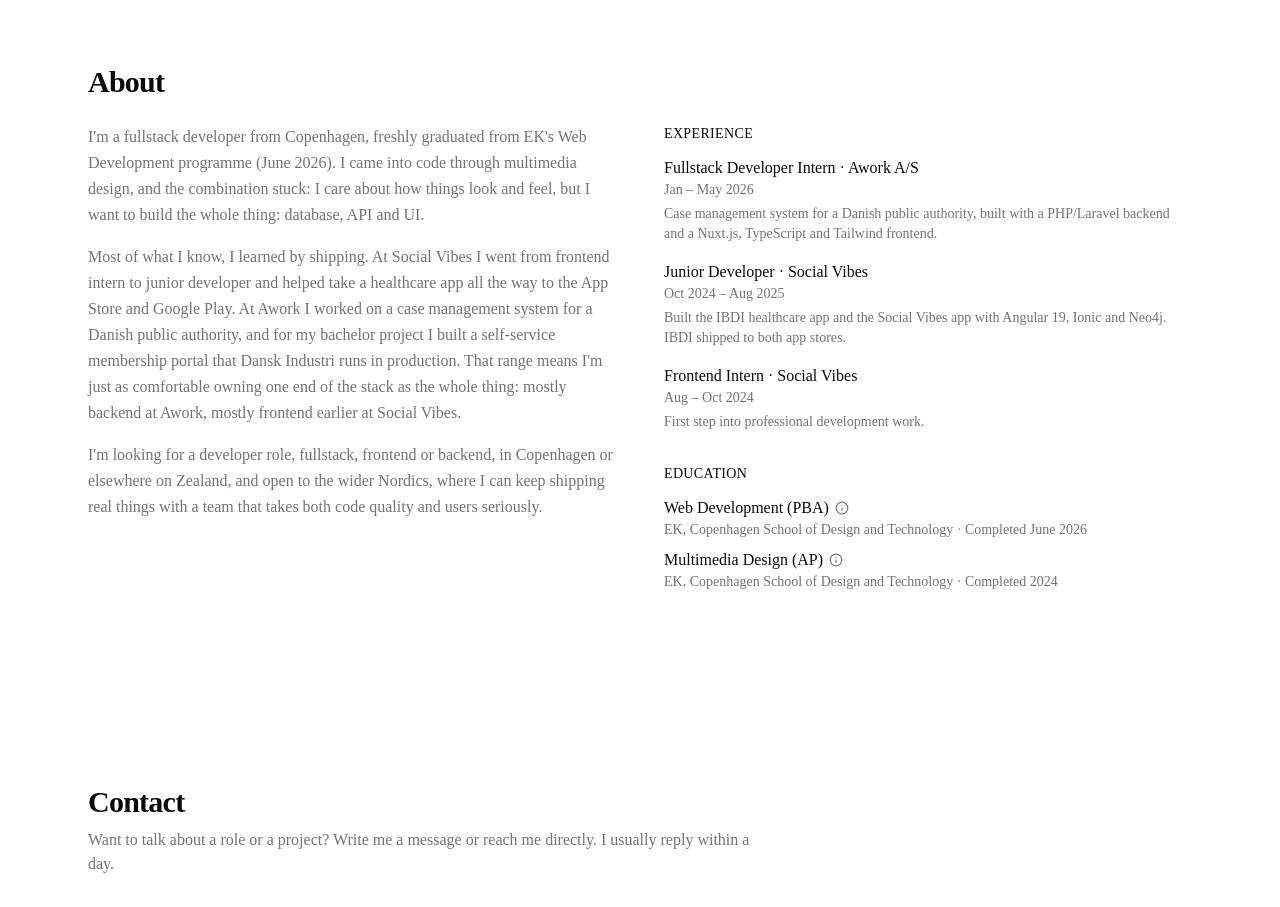
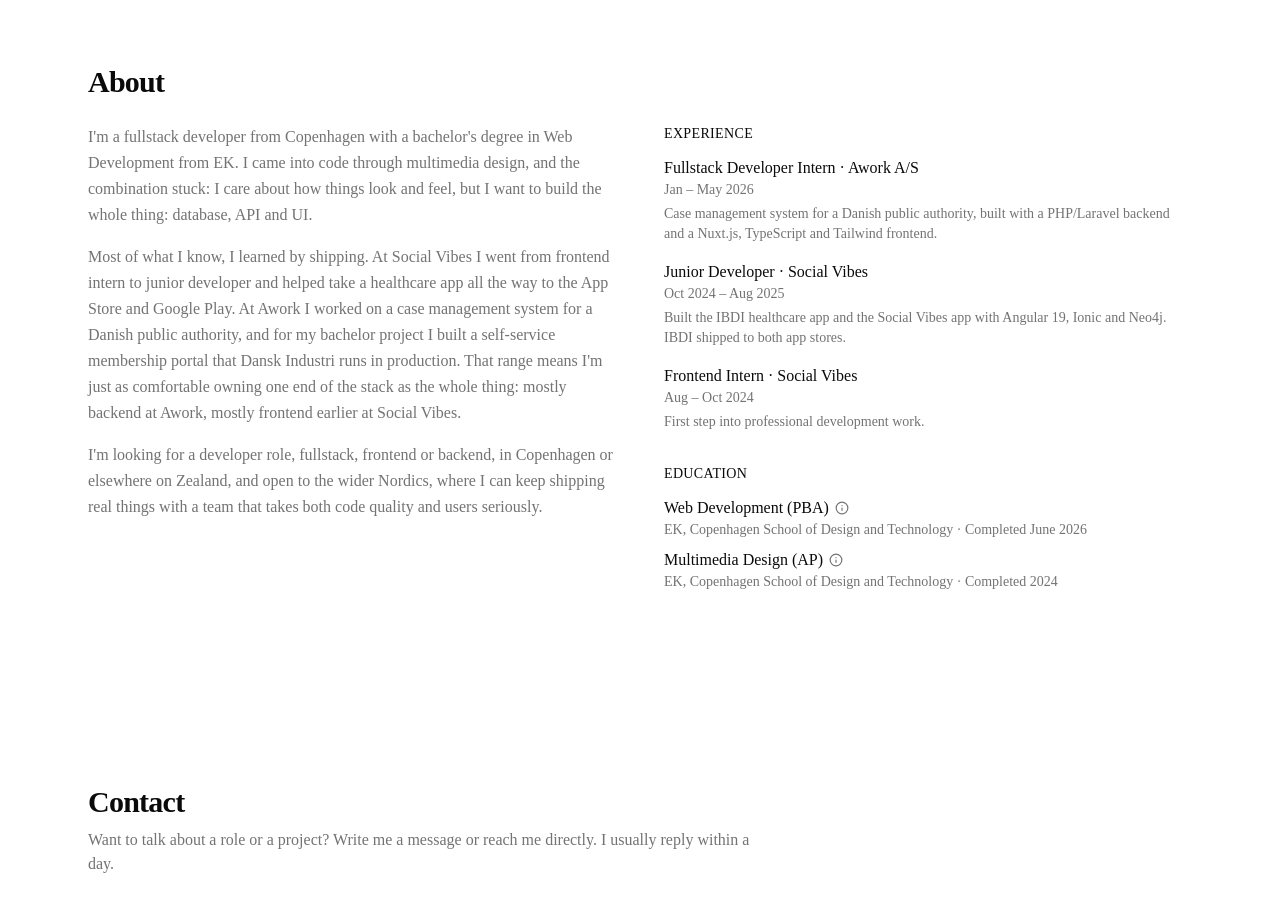
Before and after one commit to Gust0288/portfolio_GB, a Next.js app: page / in a window 1280 px wide. Shown: the part 3980-4887 px from the top of the page. Built offline with nearby package versions, Linux system fonts and the light colour scheme.

Commit message:
Reword About intro: state the Web Development bachelor's degree
Drops "freshly graduated" and instead says plainly that I hold a
bachelor's degree in Web Development from EK.

```diff
--- a/src/components/about-section.tsx
+++ b/src/components/about-section.tsx
@@ -46,8 +46,8 @@
       <div className="mt-6 grid grid-cols-1 gap-12 lg:grid-cols-2">
         <Reveal className="space-y-4 text-pretty leading-relaxed text-muted-foreground">
           <p>
-            I&apos;m a fullstack developer from Copenhagen, freshly graduated
-            from EK&apos;s Web Development programme (June 2026). I came into
+            I&apos;m a fullstack developer from Copenhagen with a
+            bachelor&apos;s degree in Web Development from EK. I came into
             code through multimedia design, and the combination stuck: I care
             about how things look and feel, but I want to build the whole
             thing: database, API and UI.
```
